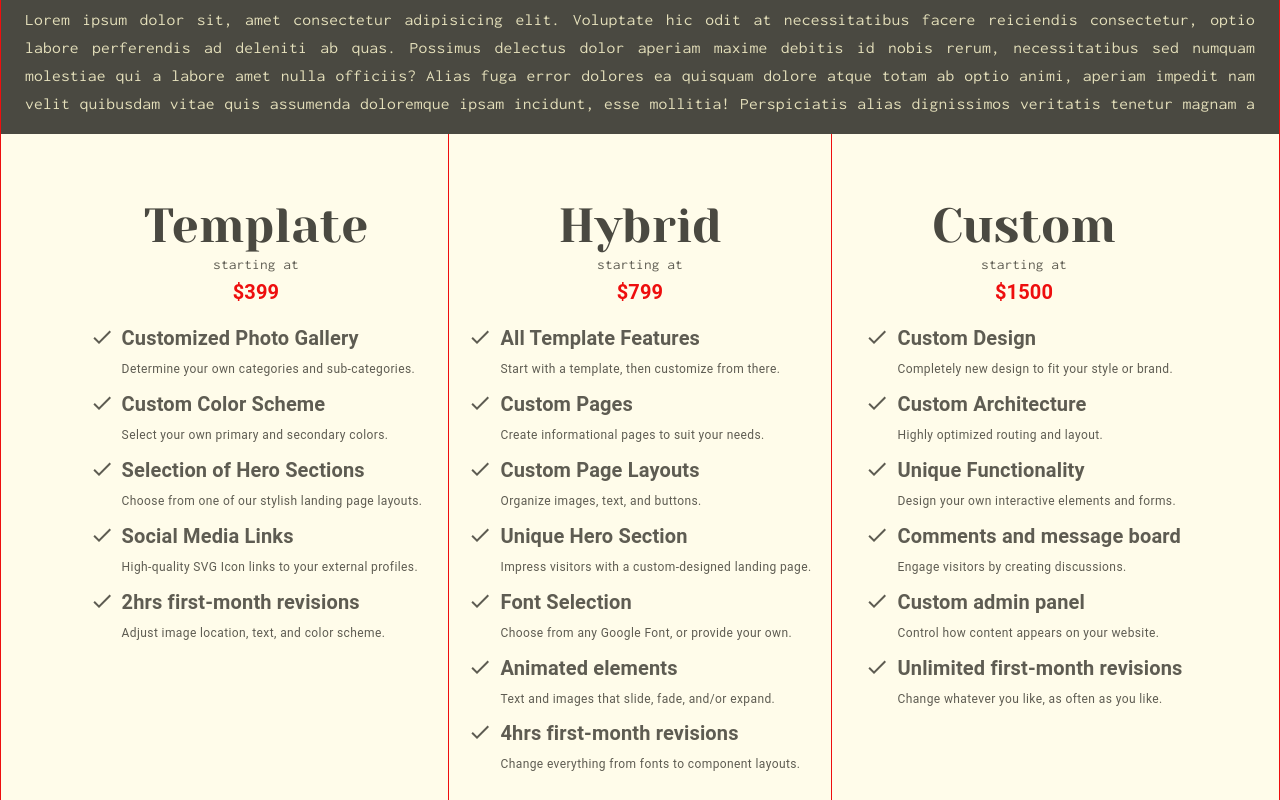
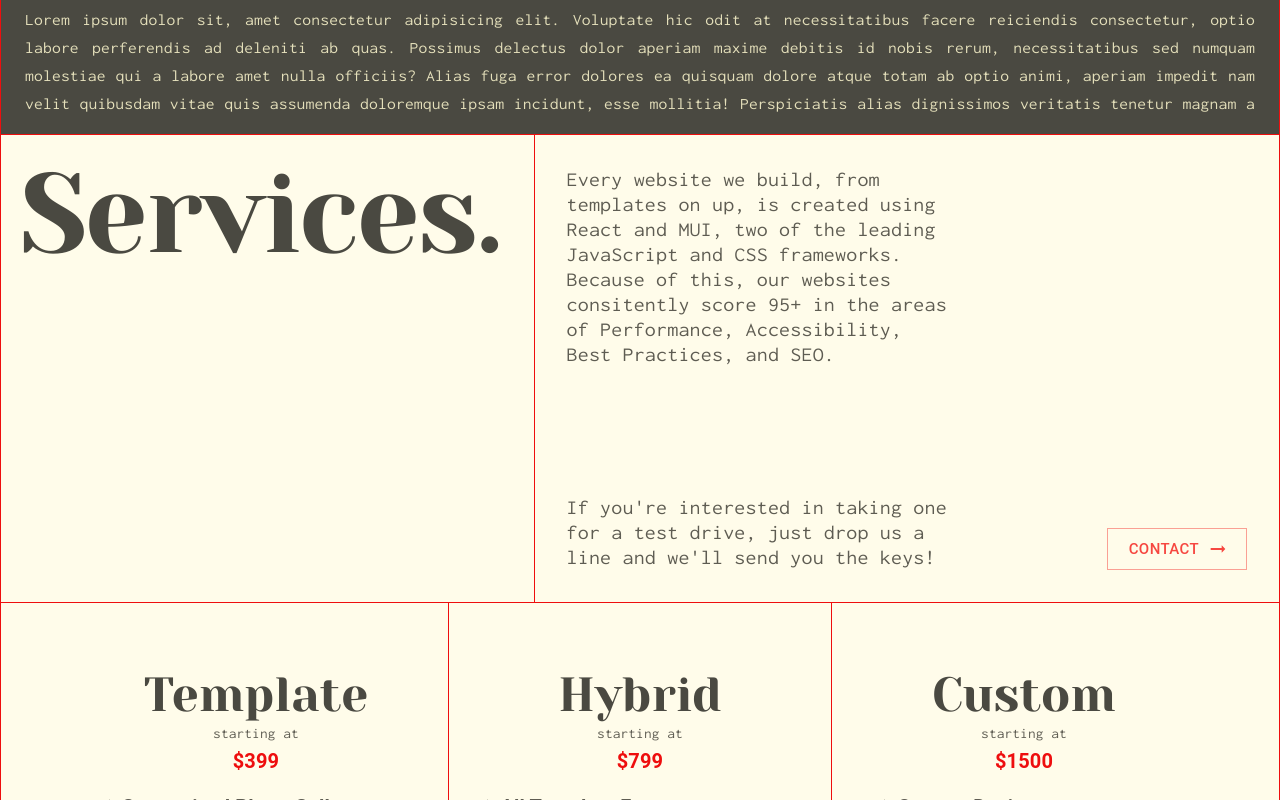
Before and after one commit to DaedalusFiction/fictionalweb, a React (Create React App) app: page /services in a window 1280 px wide. Shown: the part 560-1360 px from the top of the page. Built offline with nearby package versions, Linux system fonts and the light colour scheme.

Commit message:
updated services styling

```diff
--- a/src/components/Portfolio.js
+++ b/src/components/Portfolio.js
@@ -4,7 +4,7 @@ import sicktoothScreencap from "../images/sicktoothScreencap.webp";
 import streamerizeScreencap from "../images/streamerizeScreencap.webp";
 import pfddScreencap from "../images/pfddScreencap.webp";
 import forumScreencap from "../images/forumScreencap.webp";
-import artistScreencap from "../images/artistScreencap.webp";
+import artistScreencap4 from "../images/artistScreencap4.webp";
 import designerScreencap from "../images/designerScreencap.webp";
 import { primary } from "../themes/primary";
 import BlockQuote from "./BlockQuote";
@@ -21,7 +21,7 @@ const projects = [
     {
         name: "ARTIST TEMPLATE",
         href: "https://fictionalweb-artist.netlify.app",
-        image: artistScreencap,
+        image: artistScreencap4,
     },
     {
         name: "SICKTOOTH",
--- a/src/components/ServicesShowcase.js
+++ b/src/components/ServicesShowcase.js
@@ -18,9 +18,10 @@ const ServicesShowcase = ({ services, isPreview }) => {
                                         display: "flex",
                                         flexDirection: "column",
                                         justifyContent: "space-between",
+                                        alignItems: "center",
                                         height: "100%",
-                                        alignItems: "center",
                                         padding: "4rem 1rem",
+                                        borderBottom: primary.border,
                                         borderLeft: {
                                             xs: "none",
                                             md:
--- a/src/routes/Services.js
+++ b/src/routes/Services.js
@@ -1,13 +1,76 @@
-import { Box } from "@mui/material";
+import { ArrowRightAlt } from "@mui/icons-material";
+import { Box, Button, Grid, Typography } from "@mui/material";
 import React from "react";
+import { Link } from "react-router-dom";
 import ServicesShowcase from "../components/ServicesShowcase";
 import TextBreak from "../components/TextBreak";
 import { services } from "../siteInfo";
+import { primary } from "../themes/primary";
 
 const Services = () => {
     return (
         <Box>
             <TextBreak />
+            <Grid
+                container
+                sx={{ borderBottom: primary.border, borderTop: primary.border }}
+            >
+                <Grid item xs={12} md={5}>
+                    <Box
+                        sx={{
+                            display: "flex",
+                            justifyContent: "end",
+                            padding: primary.custom.spacing.paragraph,
+                        }}
+                    >
+                        <Typography variant="h1">Services.</Typography>
+                    </Box>
+                </Grid>
+                <Grid item xs={12} md={7}>
+                    <Box
+                        sx={{
+                            padding: primary.custom.spacing.paragraph,
+                            borderLeft: { xs: "none", md: primary.border },
+                        }}
+                    >
+                        <Typography sx={{ maxWidth: "35ch" }}>
+                            Every website we build, from templates on up, is
+                            created using React and MUI, two of the leading
+                            JavaScript and CSS frameworks. Because of this, our
+                            websites consitently score 95+ in the areas of
+                            Performance, Accessibility, Best Practices, and SEO.
+                        </Typography>
+                        <Box
+                            sx={{
+                                marginTop: "8rem",
+                                display: "flex",
+                                justifyContent: {
+                                    xs: "center",
+                                    md: "space-between",
+                                },
+                                alignItems: "end",
+                                flexWrap: "wrap",
+                                gap: "2em",
+                            }}
+                        >
+                            <Typography sx={{ maxWidth: "35ch" }}>
+                                If you're interested in taking one for a test
+                                drive, just drop us a line and we'll send you
+                                the keys!
+                            </Typography>
+                            <Link to="/contact">
+                                <Button
+                                    variant="outlined"
+                                    size="large"
+                                    endIcon={<ArrowRightAlt />}
+                                >
+                                    contact
+                                </Button>
+                            </Link>
+                        </Box>
+                    </Box>
+                </Grid>
+            </Grid>
             <ServicesShowcase services={services} />
             <TextBreak />
         </Box>
```
